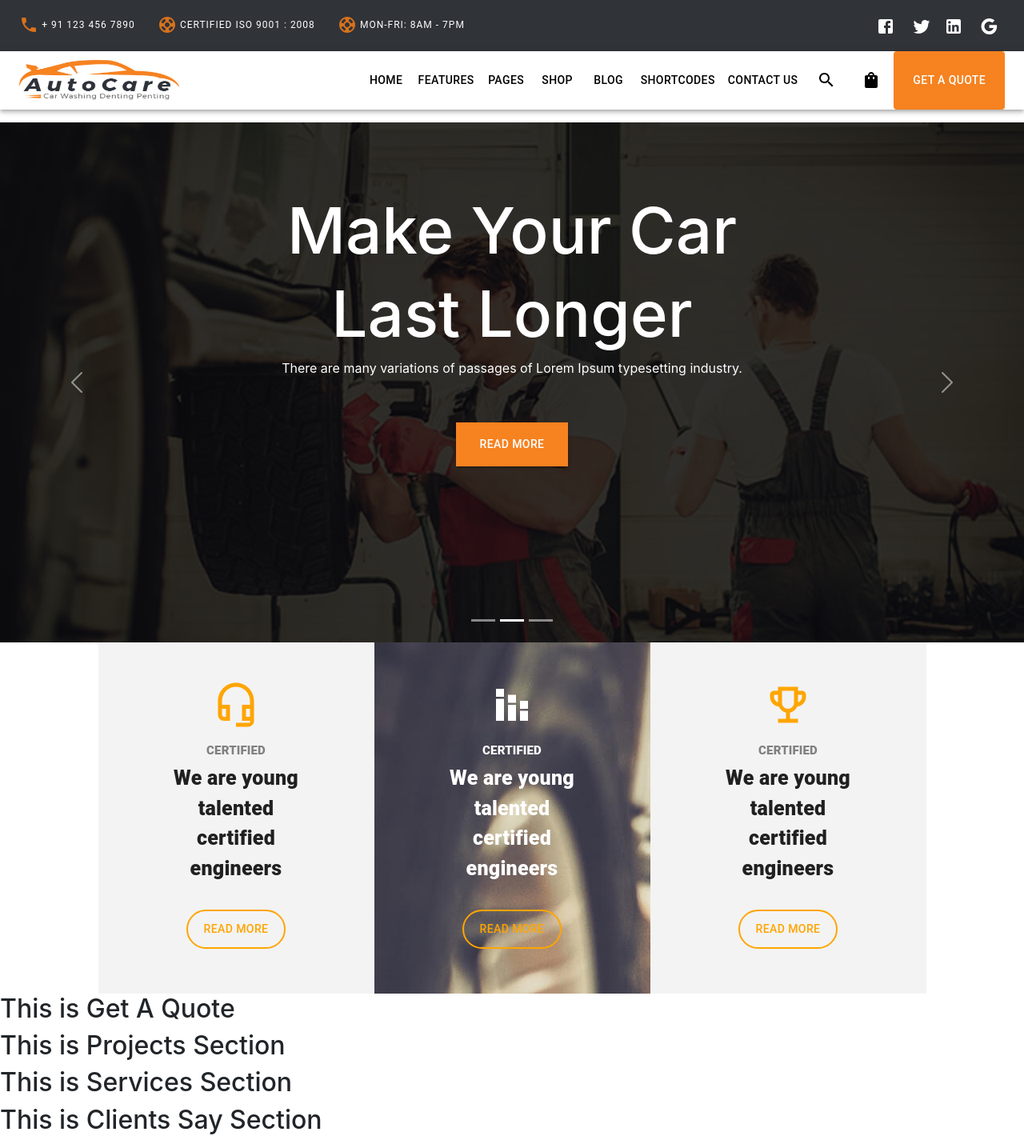
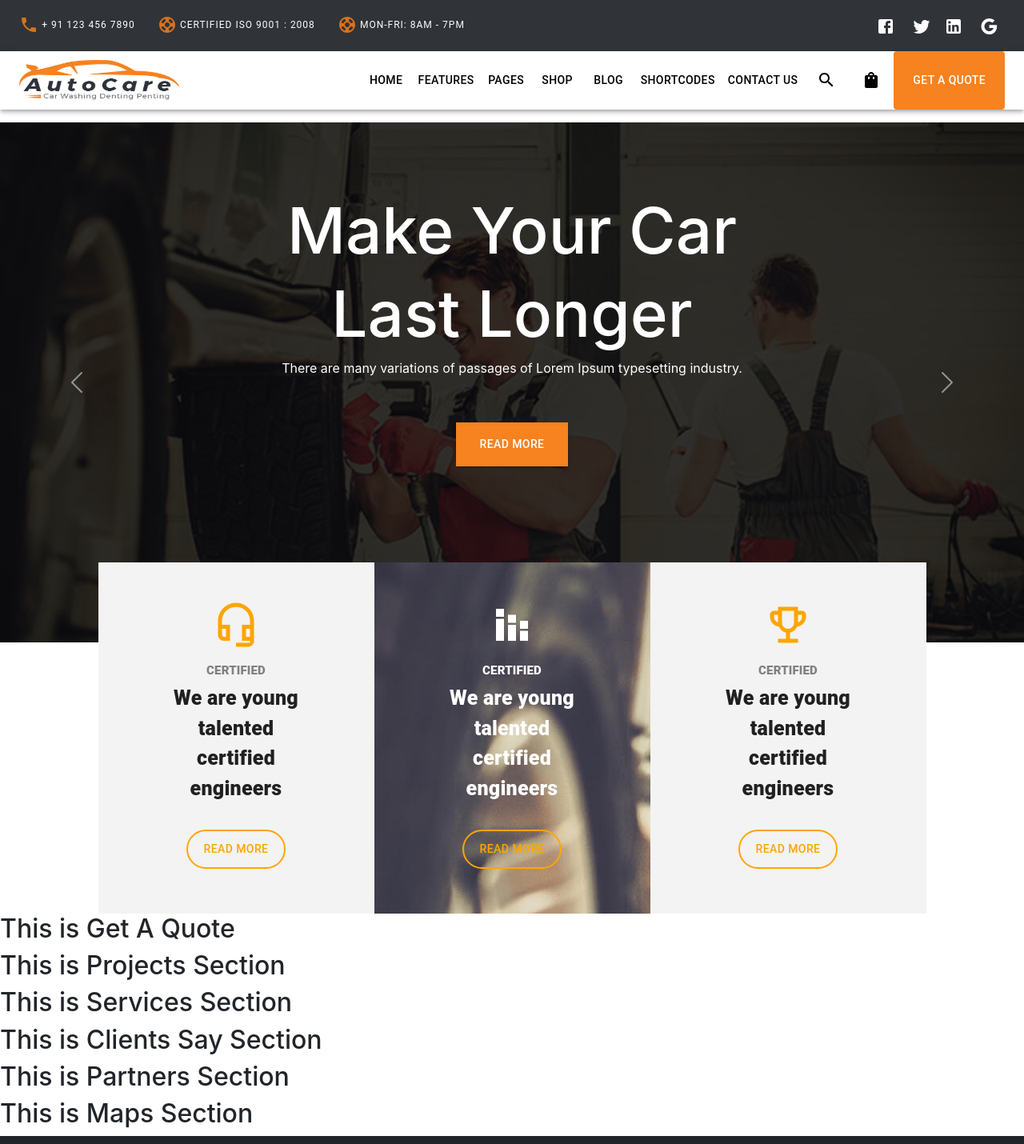
Before and after one commit to samkabir/React-Django-PostgreSQL-Autocar, a React (Create React App) app: page / in a window 1280 px wide. Shown: the top 1430 px of the page at 80% size. Built offline with nearby package versions, Linux system fonts and the light colour scheme.

Commit message:
edited css part in banner

```diff
--- a/src/Components/Home/Banner/Banner.js
+++ b/src/Components/Home/Banner/Banner.js
@@ -22,9 +22,12 @@
     padding:"15px 30px",
     marginTop:"40px"
   }
+  const bannnerIndex = {
+    zIndex: '-1'
+  }
 
     return (
-      <Carousel fade>
+      <Carousel style= {bannnerIndex}>
       <Carousel.Item className="carousel-item">
         <img
         style={imageStyle}
--- a/src/Components/Home/ThreeCard/ThreeCard.js
+++ b/src/Components/Home/ThreeCard/ThreeCard.js
@@ -31,7 +31,7 @@
     }
     return (
         <Container>
-            <Box sx={{ display:'flex', flexDirection:'row', justifyContent: 'center'}}>
+            <Box sx={{ display:'flex', flexDirection:'row', justifyContent: 'center' ,mt: '-100px'}}>
                 <Card sx={{ maxWidth: 345, py: 6, px:8, backgroundColor: '#f3f3f3', boxShadow:'0px 0px #000000', borderRadius:'0px' }}>
                     <Box sx={{display:'flex', justifyContent: 'center'}}>
                         <HeadsetMicOutlinedIcon sx={{color:'orange', fontSize: 60,  fontWeight: 'light'}}/>
```
